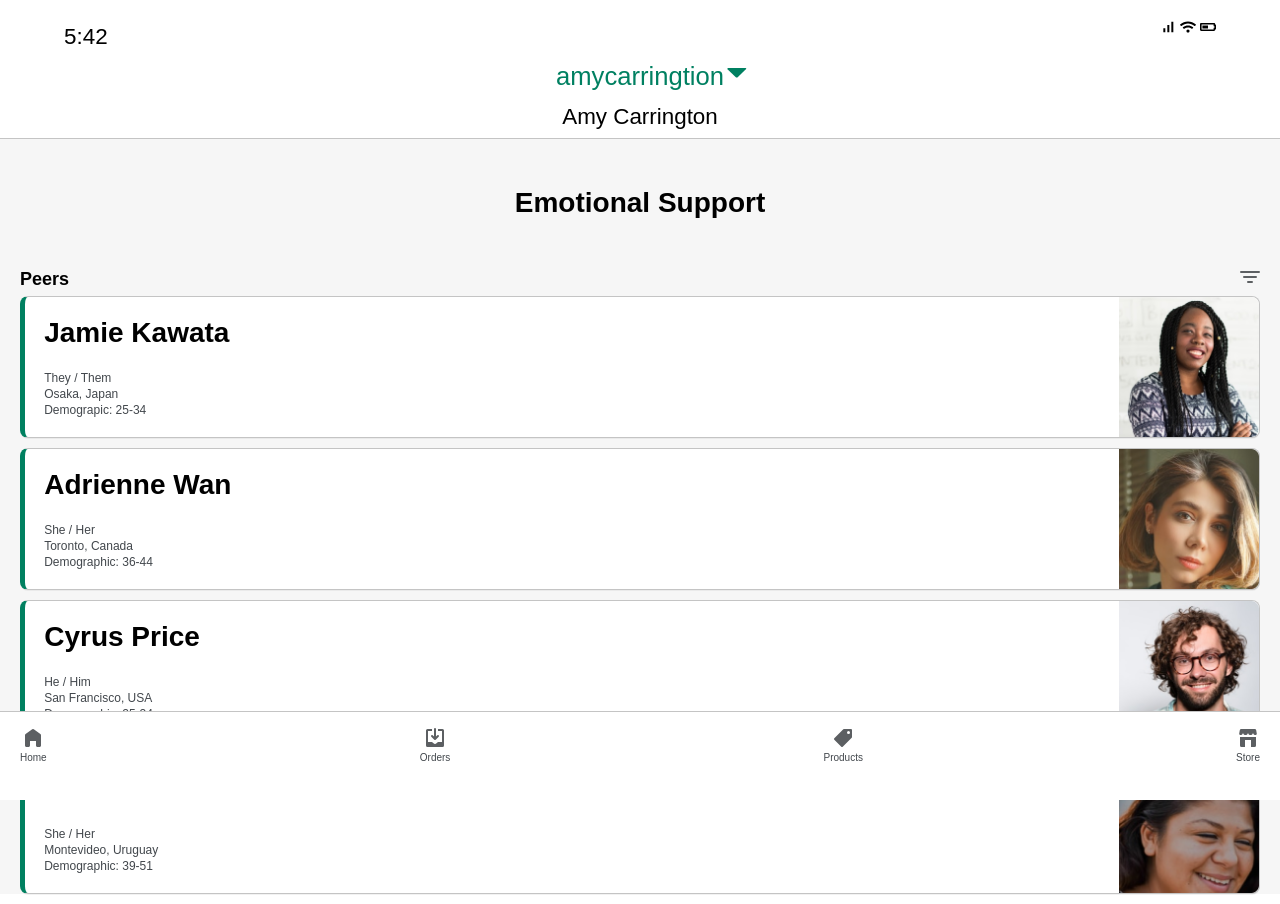
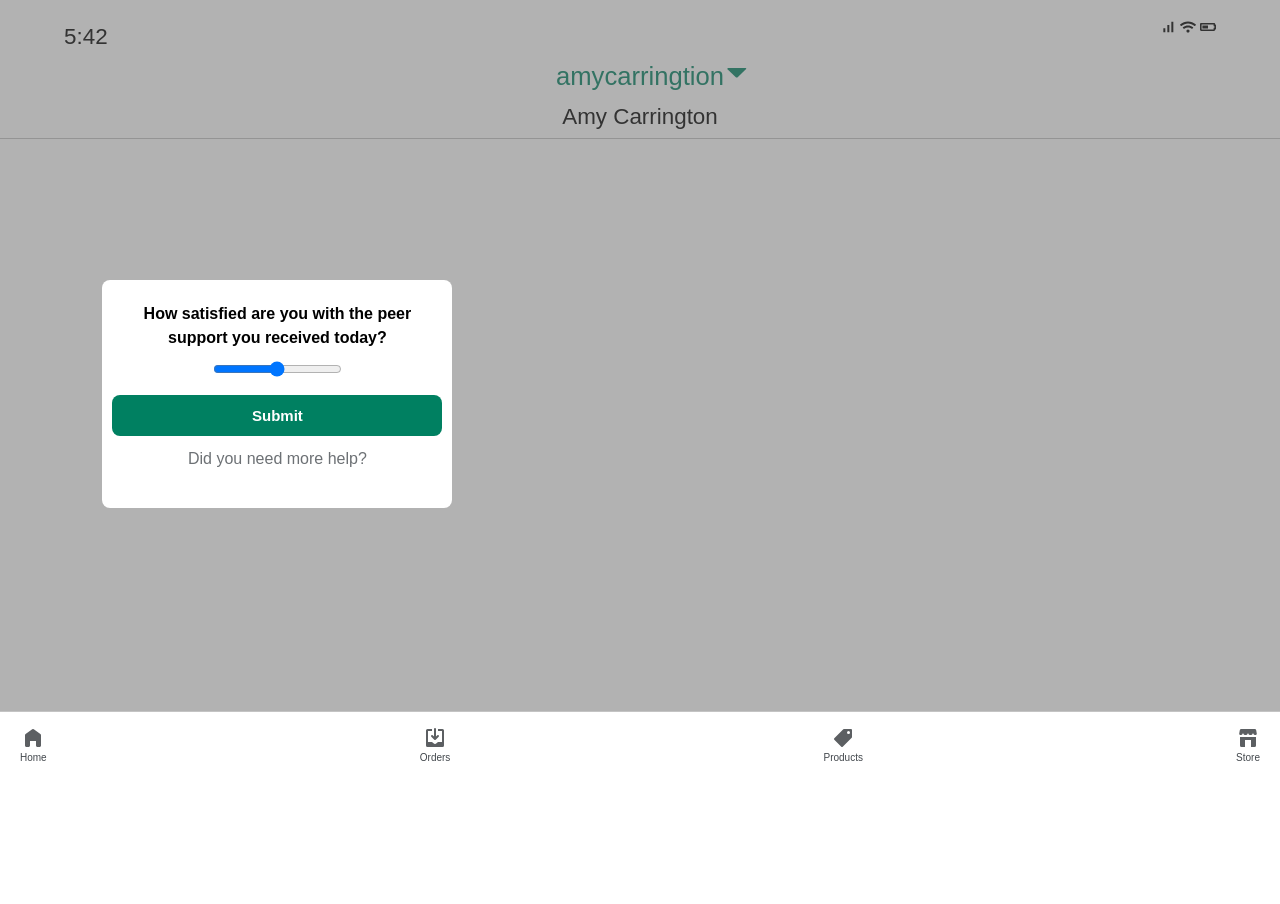
Before and after one commit to WebBrantDev/industry-project, a React (Create React App) app: page / in a window 1280 px wide. After the commit the page ends 800 px from the top, so only its background shows below. Built offline with nearby package versions, Linux system fonts and the light colour scheme.

Commit message:
Created SuccessModal component. Still need to implement it and style the range slider.

```diff
--- a/src/App.jsx
+++ b/src/App.jsx
@@ -6,6 +6,7 @@
 import Home from "./Pages/Home/Home";
 import Support from "./Pages/Support/Support";
 import PeerProfile from "./Pages/PeerProfile/PeerProfile";
+import SuccessModal from "./Components/SuccessModal/SuccessModal";
 
 import PageFooter from "./Components/PageFooter/PageFooter";
 import Peer from "./Pages/Peer/Peer";
@@ -16,10 +17,11 @@
     <BrowserRouter>
       <PageHeader />
       <Switch>
+        <SuccessModal />
         {/* <Route path="/" exact component={Home} /> */}
-        <Route path="/" exact component={Peer} />
+        {/* <Route path="/" exact component={Peer} /> */}
         {/* <Route path="/support" component={Support} /> */}
-        <Route path={"/peer/:id"} component={PeerProfile} />
+        {/* <Route path={"/peer/:id"} component={PeerProfile} /> */}
       </Switch>
       <PageFooter />
     </BrowserRouter>
--- /dev/null
+++ b/src/Components/SuccessModal/SuccessModal.jsx
@@ -0,0 +1,22 @@
+import "./SuccessModal.scss";
+
+const SuccessModal = () => {
+  return (
+    <div className="success-modal">
+      <div className="success-modal__content">
+        <h2 className="success-modal__heading">
+          How satisfied are you with the peer support you received today?
+        </h2>
+        <div className="success-modal__slider-container">
+          <input type="range" min="1" max="5" value="3" id="myRange" />
+        </div>
+        <div className="success-modal__button-container">
+          <button className="success-modal__button">Submit</button>
+        </div>
+        <p className="success-modal__text">Did you need more help?</p>
+      </div>
+    </div>
+  );
+};
+
+export default SuccessModal;
--- /dev/null
+++ b/src/Components/SuccessModal/SuccessModal.scss
@@ -0,0 +1,63 @@
+@use "../../styles/partials/global" as *;
+
+.success-modal {
+  position: fixed;
+  top: 0;
+  left: 0;
+  width: 100%;
+  height: 100%;
+  background: rgba(102, 102, 102, 0.5);
+
+  &__content {
+    width: toRem(350);
+    height: toRem(228);
+    background: #fff;
+    border-radius: toRem(8);
+    position: fixed;
+    top: 35%;
+    left: 8%;
+    margin: 0 auto;
+    padding: toRem(22) toRem(10) toRem(15) toRem(10);
+    display: flex;
+    flex-direction: column;
+    align-items: center;
+  }
+
+  &__heading {
+    font-size: toRem(16);
+    line-height: toRem(24);
+    font-weight: 700;
+    text-align: center;
+    margin-bottom: toRem(9);
+  }
+
+  &__text {
+    font-size: toRem(16);
+    line-height: toRem(24);
+    color: #6D7175;
+  }
+
+  &__button-container {
+    width: 100%;
+    margin-top: toRem(15);
+    margin-bottom: toRem(11);
+  }
+
+  &__button {
+    text-align: center;
+    border: none;
+    border-radius: 0.5rem;
+    padding: toRem(12) 0;
+    width: 100%;
+    background-color: $primary-color-green;
+    font-size: toRem(15);
+    font-weight: 700;
+    color: white;
+    line-height: normal;
+    transition: 0.15s ease-in;
+    &:hover {
+      cursor: pointer;
+      background-color: $primary-color-dark-green;
+    }
+  }
+}
```
